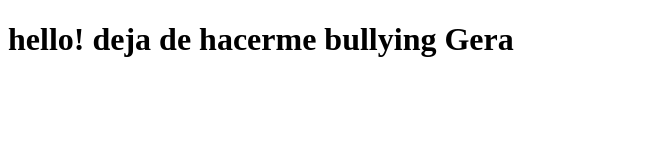
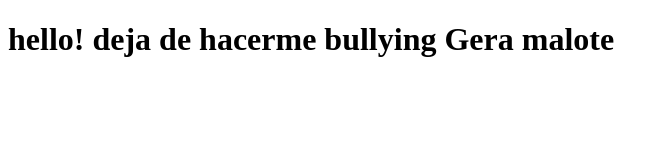
Before and after one commit to Jani393/Prueba, a plain HTML site: page index.html in a window 1280 px wide. Shown: the whole page, without its empty margins (0-668 px from the left). Drawn offline with Linux system fonts and the light colour scheme.

Commit message:
agregar palabra

```diff
--- a/index.html
+++ b/index.html
@@ -7,7 +7,7 @@
 </head>
 <body>
     <h1>
-        hello! deja de hacerme bullying Gera
+        hello! deja de hacerme bullying Gera malote
     </h1>
 
 </body>
```
